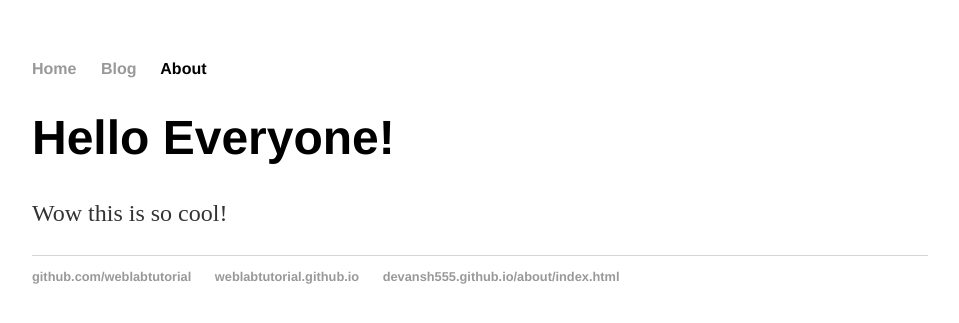
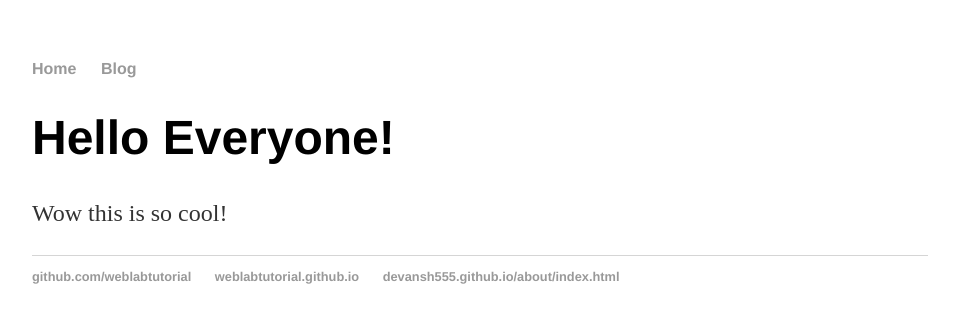
Before and after one commit to Devansh555/Devansh555.github.io, a Jekyll site: the page built from index.html, in a window 1280 px wide. Shown: the top 323 px of the page, without its empty margins (160-1119 px from the left). Built offline with Jekyll 4.4.1, drawn with Linux system fonts in a browser that asks for light colours.

Commit message:
Update default.html

```diff
--- a/_layouts/default.html
+++ b/_layouts/default.html
@@ -11,7 +11,6 @@
       <ul>
         <li><a href ="/">Home</a></li>
         <li><a href="/blog">Blog</a></li>
-        <li<a href = "/about">About</a></li>
       </ul>
     </nav>
     <div class="container">
```
